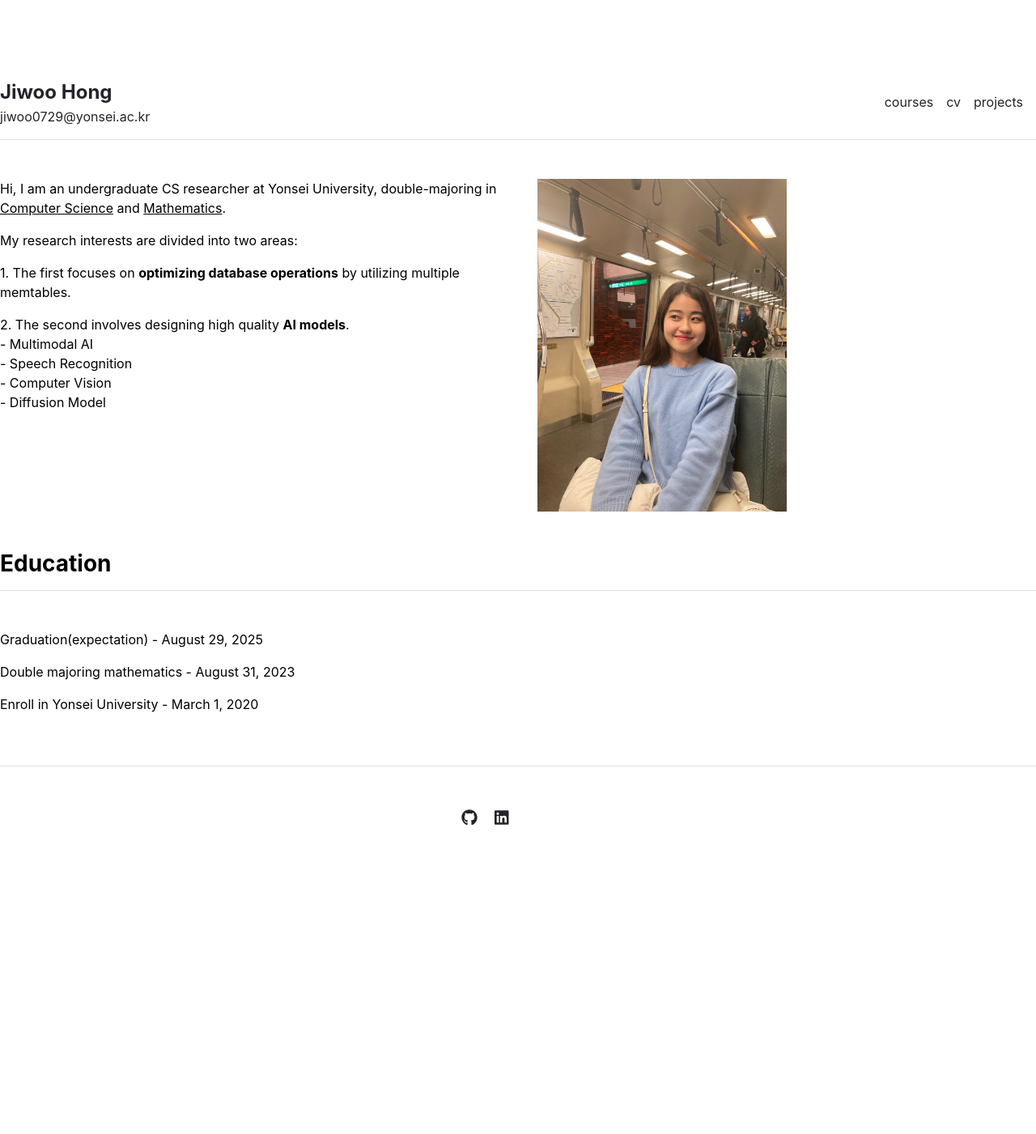
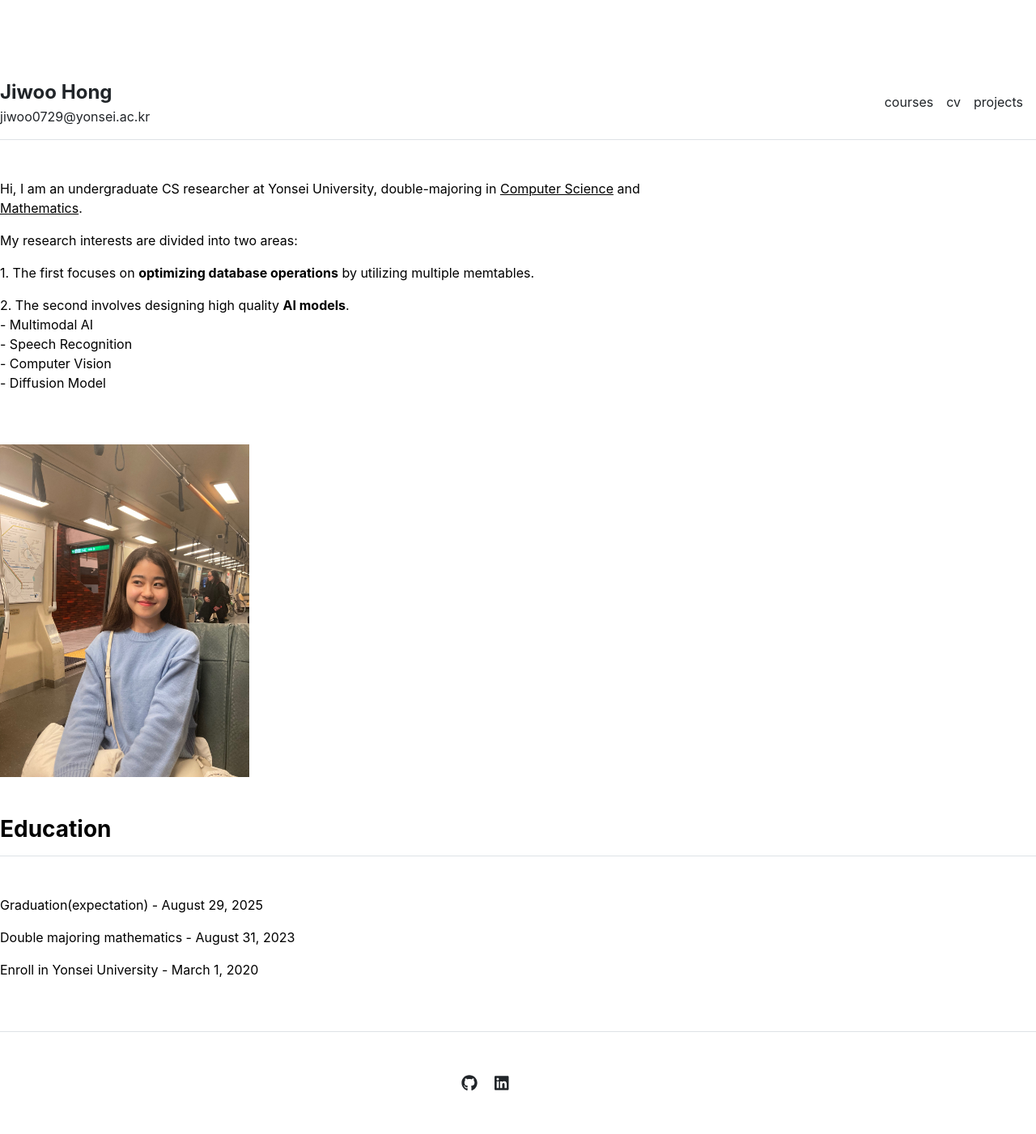
Before and after one commit to JiwooHong01/JiwooHong01.github.io, a Jekyll site: the page built from index.md, in a window 1280 px wide. Shown: the whole page at 81% size. Built offline with Jekyll 4.4.1, drawn with Linux system fonts in a browser that asks for light colours; before the commit the page ends 1073 px from its top, so only the background shows below that.

Commit message:
col arrange

```diff
--- a/_layouts/default.html
+++ b/_layouts/default.html
@@ -4,7 +4,7 @@
     {% include head.html %}
     <body>
       <!-- <div class="col-lg-8 mx-auto p-3 py-md-5"> -->
-      <div class="container p-3 py-md-5"></div>
+      <div class="col-lg-8 mx-auto p-3 py-md-5"></div>
         {% include header.html %}
         {{ content }}
         {% include footer.html %}
--- a/_layouts/home.html
+++ b/_layouts/home.html
@@ -3,7 +3,7 @@
 ---
 
 <div class="row g-5 mb-5">
-  <div class="col-md-6">
+  <div class="col-lg-8">
     <p>
     Hi, I am an undergraduate CS researcher at Yonsei University,
     double-majoring in <span style="text-decoration: underline;">Computer Science</span> and
```
